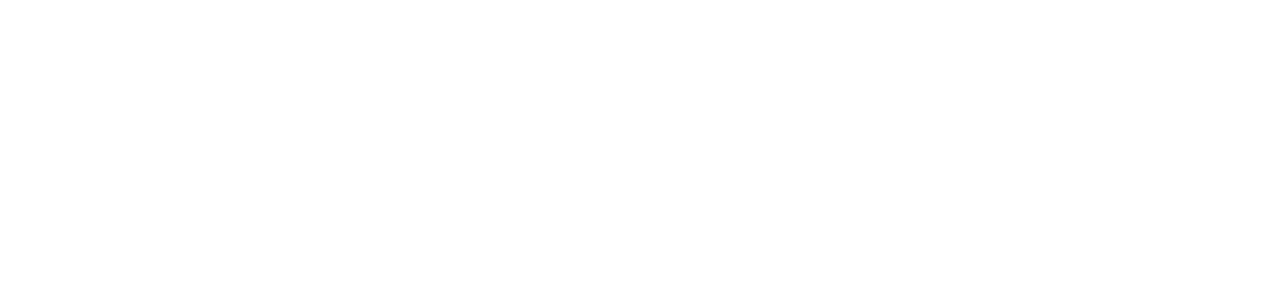
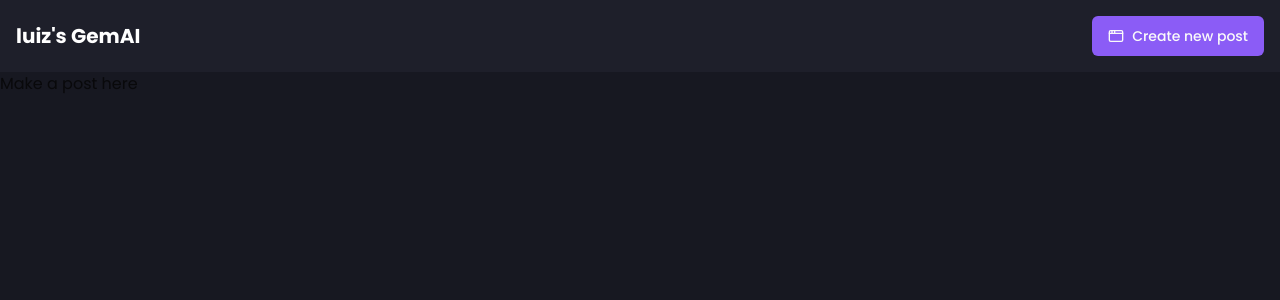
Before and after one commit to luizlacerdam/ai-image-generation-app, a React (Vite) app in the folder front-end/: page /post in a window 1280 px wide. Before the commit this address had no page. Shown: the top 300 px of the page. Built offline with nearby package versions, Linux system fonts and the light colour scheme.

Commit message:
handling navigation

```diff
--- a/front-end/src/App.tsx
+++ b/front-end/src/App.tsx
@@ -2,6 +2,7 @@ import { BrowserRouter, Route, Routes } from "react-router-dom";
 import "./App.css";
 import Home from "./pages/Home";
 import Layout from "./components/Layout";
+import Post from "./pages/Post";
 function App() {
 	return (
 		<>
@@ -9,6 +10,7 @@ function App() {
 				<Routes>
 					<Route path="/" element={<Layout />}>
 						<Route index element={<Home />} />
+						<Route path="/post" element={<Post />} />
 					</Route>
 				</Routes>
 			</BrowserRouter>
--- a/front-end/src/components/Menubar.tsx
+++ b/front-end/src/components/Menubar.tsx
@@ -1,11 +1,30 @@
+import { useLocation, useNavigate } from "react-router-dom";
 import { Button } from "./ui/button";
+import { AppWindow, Plus } from "lucide-react";
 
 const MenuBar = () => {
+	const navigate = useNavigate();
+	const url = useLocation();
+	console.log(url);
+
+	const handleNavigate = () => {
+		if (url.pathname === "/post") {
+			navigate("/");
+		} else {
+			navigate("/post");
+		}
+	};
+
 	return (
 		<nav className="flex flex-row justify-between items-center bg-[#1e1f2a] text-white p-4 shadow-md">
 			<div className="font-bold text-xl">luiz's GemAI</div>
-			<Button className="bg-violet-500 hover:bg-violet-800" type="button">
-				+ Create new post
+			<Button
+				onClick={handleNavigate}
+				className="bg-violet-500 hover:bg-violet-800"
+				type="button"
+			>
+				{url.pathname === "/post" ? <AppWindow /> : <Plus />}
+				Create new post
 			</Button>
 		</nav>
 	);
--- /dev/null
+++ b/front-end/src/pages/Post.tsx
@@ -0,0 +1,5 @@
+const Post = () => {
+	return <div>Make a post here</div>;
+};
+
+export default Post;
```
